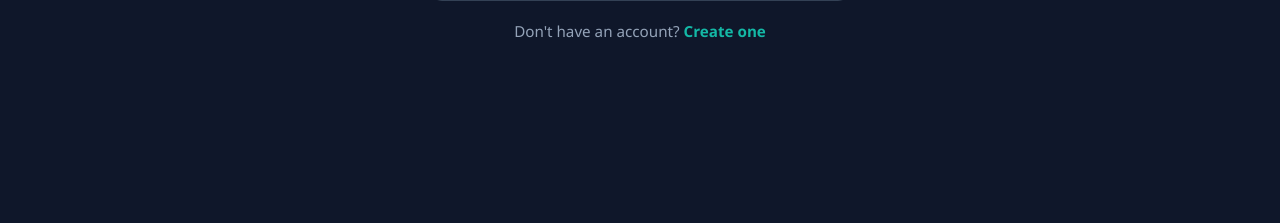
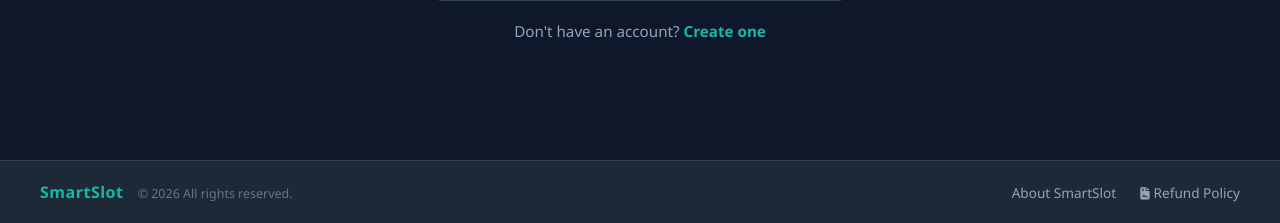
Before and after one commit to chimwemwekatenje/Smart-Slot-Project, a Django app: page /accounts/login/?next=/bookings/create/external/1/ in a window 1280 px wide. Shown: the part 640-863 px from the top of the page. Before the commit the page ends 678 px from the top, so only its background shows below. Run offline with Django 5.2, Linux system fonts and the light colour scheme; parts of the project's set-up code (start-up, migrations or seed data) failed here and were passed over.

Commit message:
feat: add footer with refund policy link to base template

```diff
--- a/smartslot/templates/base.html
+++ b/smartslot/templates/base.html
@@ -461,6 +461,28 @@
         </main>
     </div>
 
+    <!-- ── Footer ── -->
+    <footer style="background:var(--surface); border-top:1px solid var(--border); padding:1.25rem 1.5rem; margin-top:auto;">
+        <div style="max-width:1200px; margin:0 auto; display:flex; justify-content:space-between; align-items:center; flex-wrap:wrap; gap:1rem;">
+            <!-- Branding -->
+            <div>
+                <span style="font-weight:800; color:var(--primary); font-size:1rem; letter-spacing:0.5px;">SmartSlot</span>
+                <span style="color:var(--muted-dim); font-size:0.78rem; margin-left:10px;">&copy; 2026 All rights reserved.</span>
+            </div>
+            <!-- Links -->
+            <nav style="display:flex; gap:1.5rem; align-items:center; flex-wrap:wrap;">
+                <a href="/" style="color:var(--muted); text-decoration:none; font-size:0.85rem; font-weight:500; transition:color 0.15s;"
+                   onmouseover="this.style.color='var(--text)'" onmouseout="this.style.color='var(--muted)'">
+                    About SmartSlot
+                </a>
+                <a href="/policy/refunds/" style="color:var(--muted); text-decoration:none; font-size:0.85rem; font-weight:500; transition:color 0.15s;"
+                   onmouseover="this.style.color='var(--primary)'" onmouseout="this.style.color='var(--muted)'">
+                    <i class="fa-solid fa-file-contract" style="margin-right:4px; font-size:0.78rem;"></i>Refund Policy
+                </a>
+            </nav>
+        </div>
+    </footer>
+
 <script>
     // ── Page loading bar ──────────────────────────────────────────────────────
     const loader = document.getElementById('page-loader');
```
